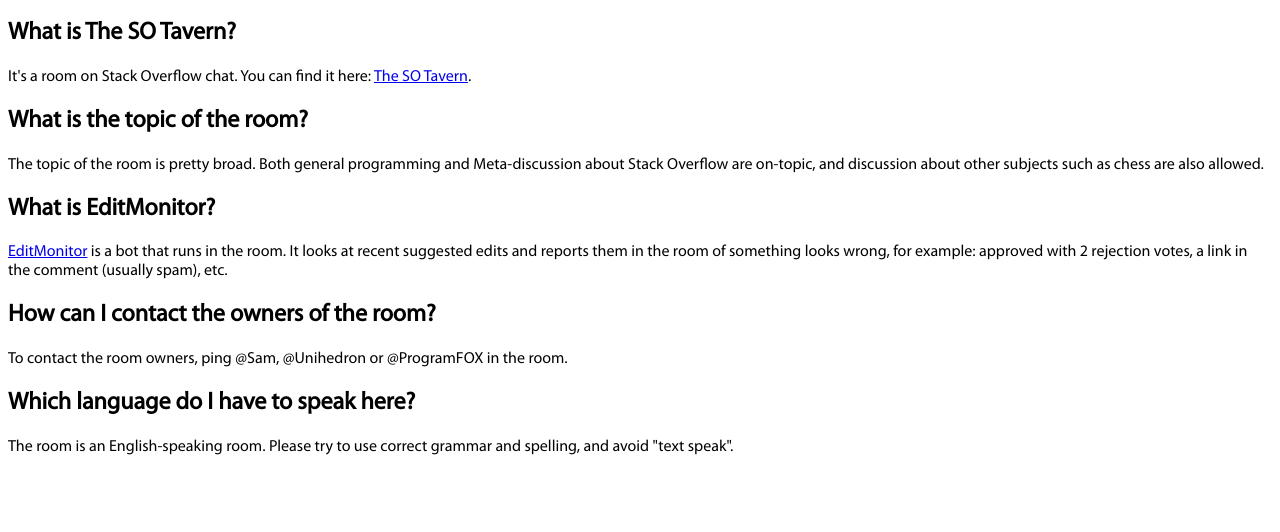
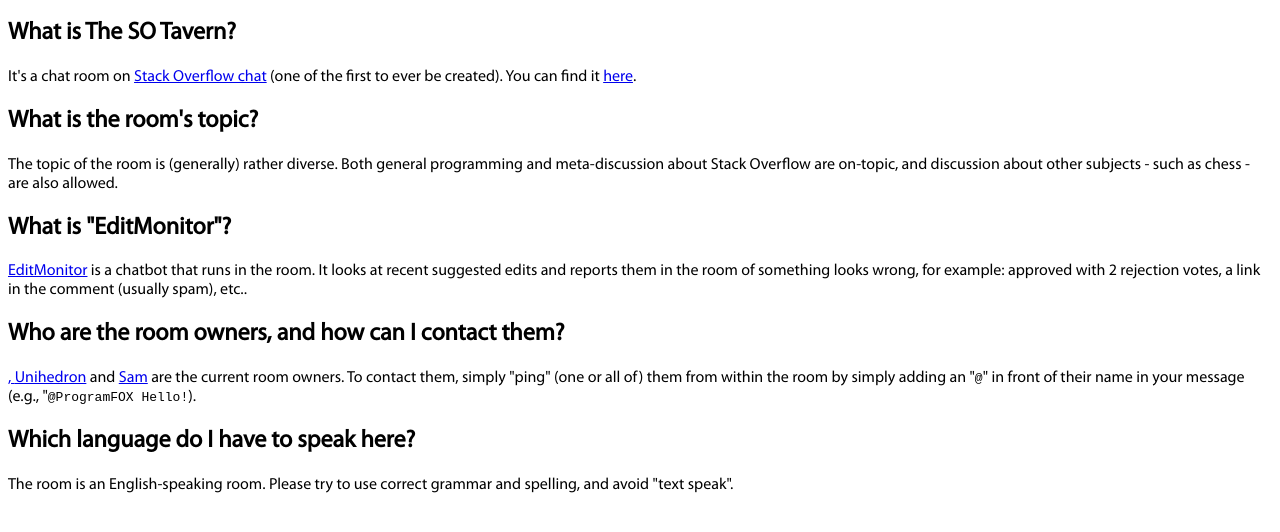
Before and after one commit to ProgramFOX/SOTavernFAQ, a plain HTML site: page index.html in a window 1280 px wide. Shown: the part 62-594 px from the top of the page. Drawn offline with Linux system fonts and the light colour scheme.

Commit message:
Update index.html

```diff
--- a/index.html
+++ b/index.html
@@ -9,19 +9,19 @@
     <h1>FAQ for The SO Tavern</h1>
     <h2>What is The SO Tavern?</h2>
     <p>
-        It's a room on Stack Overflow chat. You can find it here: <a href="http://chat.stackoverflow.com/rooms/5">The SO Tavern</a>.
+        It's a chat room on <a href="http://chat.stackoverflow.com">Stack Overflow chat</a> (one of the first to ever be created). You can find it <a href="http://chat.stackoverflow.com/rooms/5">here</a>.
     </p>
-    <h2>What is the topic of the room?</h2>
+    <h2>What is the room's topic?</h2>
     <p>
-        The topic of the room is pretty broad. Both general programming and Meta-discussion about Stack Overflow are on-topic, and discussion about other subjects such as chess are also allowed.
+        The topic of the room is (generally) rather diverse. Both general programming and meta-discussion about Stack Overflow are on-topic, and discussion about other subjects - such as chess - are also allowed.
     </p>
-    <h2>What is EditMonitor?</h2>
+    <h2>What is "EditMonitor"?</h2>
     <p>
-        <a href="https://github.com/ProgramFOX/SO-EditMonitor">EditMonitor</a> is a bot that runs in the room. It looks at recent suggested edits and reports them in the room of something looks wrong, for example: approved with 2 rejection votes, a link in the comment (usually spam), etc.
+        <a href="https://github.com/ProgramFOX/SO-EditMonitor">EditMonitor</a> is a chatbot that runs in the room. It looks at recent suggested edits and reports them in the room of something looks wrong, for example: approved with 2 rejection votes, a link in the comment (usually spam), etc..
     </p>
-    <h2>How can I contact the owners of the room?</h2>
+    <h2>Who are the room owners, and how can I contact them?</h2>
     <p>
-        To contact the room owners, ping @Sam, @Unihedron or @ProgramFOX in the room.
+        <a href="http://stackoverflow.com/users/2619912>"ProgramFOX</a>, <a href="http://stackoverflow.com/users/3622940">Unihedron</a> and <a href="http://stackoverflow.com/users/2246344">Sam</a> are the current room owners. To contact them, simply "ping" (one or all of) them from within the room by simply adding an "<code>@</code>" in front of their name in your message (e.g., "<code>@ProgramFOX Hello!</code>).
     </p>
     <h2>Which language do I have to speak here?</h2>
     <p>
```
